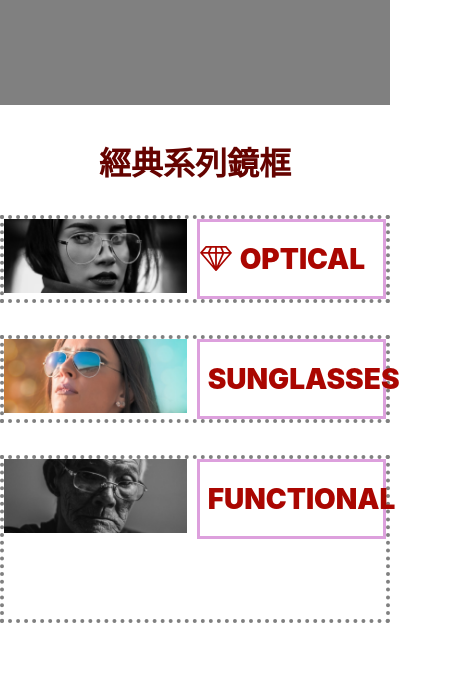
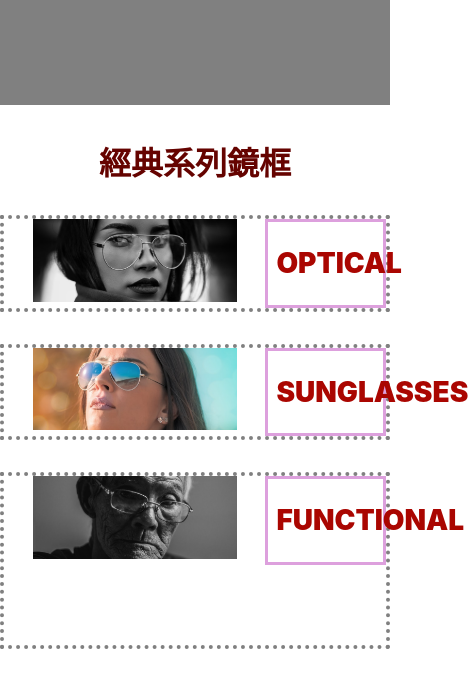
Before and after one commit to brucetasy2/HexHw03, a plain HTML site: page s02.html in a window 390 px wide. Shown: the part 2173-2860 px from the top of the page, 468 px wide, since content can reach past the window. Drawn offline with Linux system fonts and the light colour scheme.

Commit message:
20200506

```diff
--- a/s02.html
+++ b/s02.html
@@ -85,8 +85,8 @@
 
       <ul>
         <li class="frame">
-          <div class="zindex">
-            <img class="modle" src="/IMAGES/8.png"  alt=""/>
+          <div class="modle">
+            <img src="/IMAGES/8.png"  alt=""/>
           </div>
           <div class="product">
             <div class="productIcon diamond"></div>
@@ -95,8 +95,8 @@
         </li>
 
         <li class="frame frameReverse">
-          <div class="zindex">
-            <img class="modle modleReverse" src="/IMAGES/15.png"  alt=""/>
+          <div class="modle">
+            <img class="modleReverse" src="/IMAGES/15.png"  alt=""/>
           </div>
           <div class="product productReverse">
             <div class="productIcon sun"></div>
@@ -105,8 +105,8 @@
         </li>
 
         <li class="frame">
-          <div class="zindex">
-            <img class="modle" src="/IMAGES/28.png"  alt=""/>
+          <div class="modle">
+            <img src="/IMAGES/28.png"  alt=""/>
           </div>
           <div class="product">
             <div class="productIcon flash"></div>
--- a/s02.scss
+++ b/s02.scss
@@ -356,6 +356,9 @@ h6 {
 .modle {
   max-width: 792px; /*78*8+24*7*/
   margin-right: 24px;
+  display: block;
+  margin-left: auto;
+  margin-right: auto;
 }
 
 .modleReverse {
@@ -368,8 +371,7 @@ h6 {
   display: flex;
   justify-content: flex-start;
   align-items: center;
-  max-width: 48.48%; /*78*4+24*3*/
-  min-width: 48%;
+  max-width: 32%; /*78*4+24*3*/
 }
 
 .productReverse {
@@ -385,18 +387,30 @@ h6 {
   background-repeat: no-repeat;
 }
 
+.diamondHide {
+  // background-image: url(/IMAGES/iconfinder_44_2529968.svg);
+  // background-repeat: no-repeat;
+
+  font-size: 20px;
+  font-weight: 900;
+  color: blueviolet;
+  display: inline-block;
+  margin-left: auto;
+  margin-right: auto;
+}
+
 .diamond {
   background-image: url(/IMAGES/iconfinder_44_2529968.svg);
+  background-repeat: no-repeat;
 }
+
 .sun {
   background-image: url(/IMAGES/Layer_1.svg);
 }
 .flash {
   background-image: url(/IMAGES/Page-1.svg);
 }
-.zindex{
-  z-index: 10;
-}
+
 .productTxt {
   height: 100%;
   text-align: center;
@@ -412,7 +426,6 @@ h6 {
 }
 
 @media (max-width: 768px) {
-
   .frames-title h3 {
     font-size: 32px;
     padding-top: 40px;
@@ -424,13 +437,18 @@ h6 {
   }
 
   .modle {
-    max-width: 95%; /*78*8+24*7*/
-    margin-right: 48px;
+    max-width: 53.5%; /*63*5+24*4*/
+    // margin-right: 2%;
   }
 
   .modleReverse {
     margin: 0px 48px 0px 0px;
   }
+
+  .product {
+    max-width: 30%; /*63*3+24*2*/
+  }
+
   .productReverse {
     justify-content: flex-start;
   }
@@ -441,6 +459,16 @@ h6 {
 
   .productTxt {
     font-size: 28px;
+  }
+}
+
+@media (max-width: 375px) {
+  .product {
+    display: none;
+  }
+  .modle {
+    max-width: 93.8%;
+    justify-content: center;
   }
 }
 
```
Also changed, not shown: s02.css, 1 other file.
